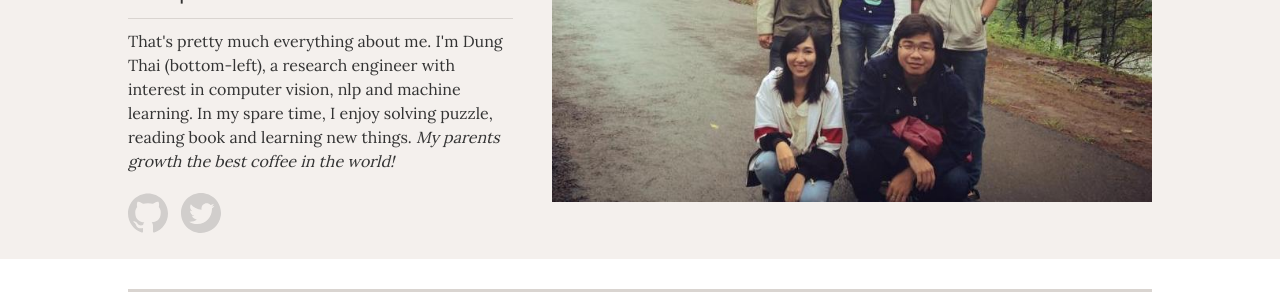
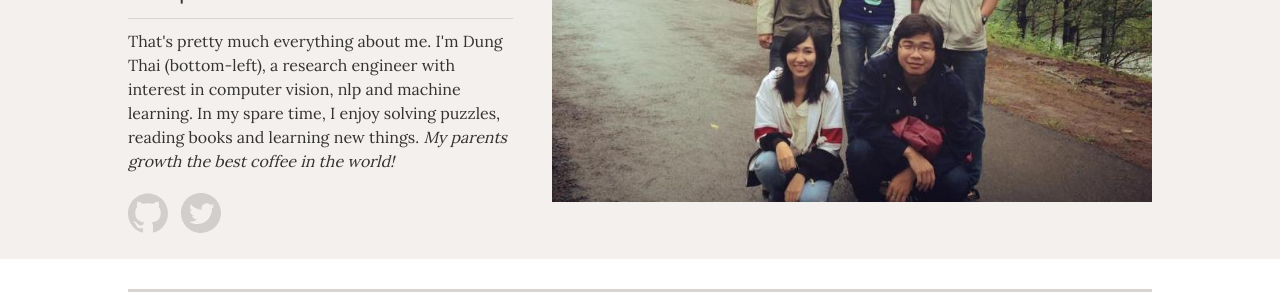
Before and after one commit to dungtn/dungtn.github.io, a Jekyll site: the page built from index.html, in a window 1280 px wide. Shown: the part 236-536 px from the top of the page. Built offline with Jekyll 4.4.1, drawn with Linux system fonts in a browser that asks for light colours; nearby versions of some CDN libraries.

Commit message:
Adjust some more content

```diff
--- a/_includes/header.html
+++ b/_includes/header.html
@@ -5,7 +5,7 @@
         <div class="intro-copy">
             <h1>Dung Thai</h1>
             <h2> Computer &#8226 Science &#8226 Math</h2>
-            <p class="description">That's pretty much everything about me. I'm Dung Thai (bottom-left), a research engineer with interest in computer vision, nlp and machine learning. In my spare time, I enjoy solving puzzle, reading book and learning new things. <i>My parents growth the best coffee in the world!</i></p>
+            <p class="description">That's pretty much everything about me. I'm Dung Thai (bottom-left), a research engineer with interest in computer vision, nlp and machine learning. In my spare time, I enjoy solving puzzles, reading books and learning new things. <i>My parents growth the best coffee in the world!</i></p>
             <div class="social-media-links">
                 <a href="http://github.com/dungtn" class="icon-link" target="_blank">{% include icons/icon-github.html %}</a>
                 <a href="http://twitter.com/thaingocdung" class="icon-link" target="_blank">{% include icons/icon-twitter.html %}</a>
```
